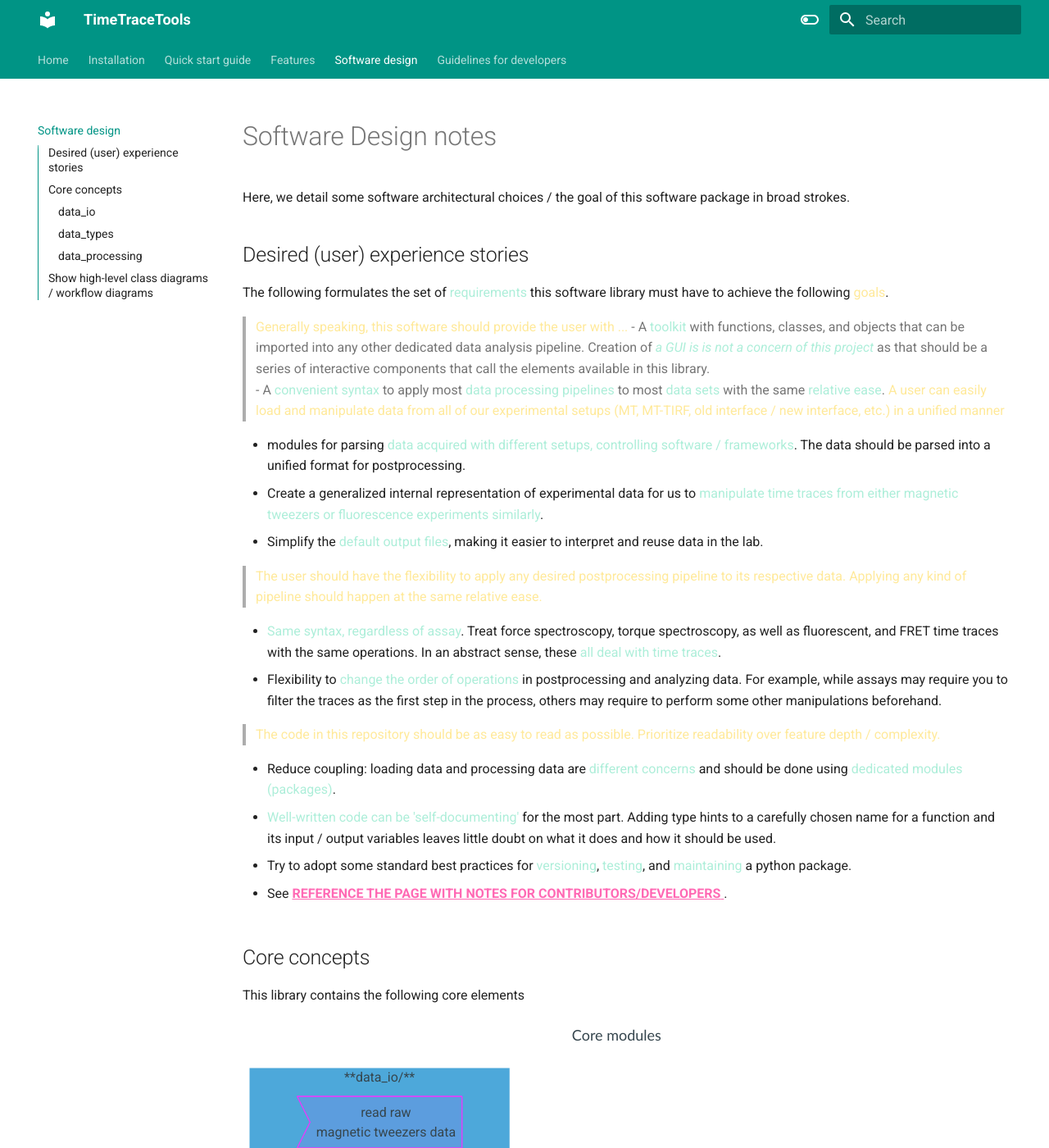
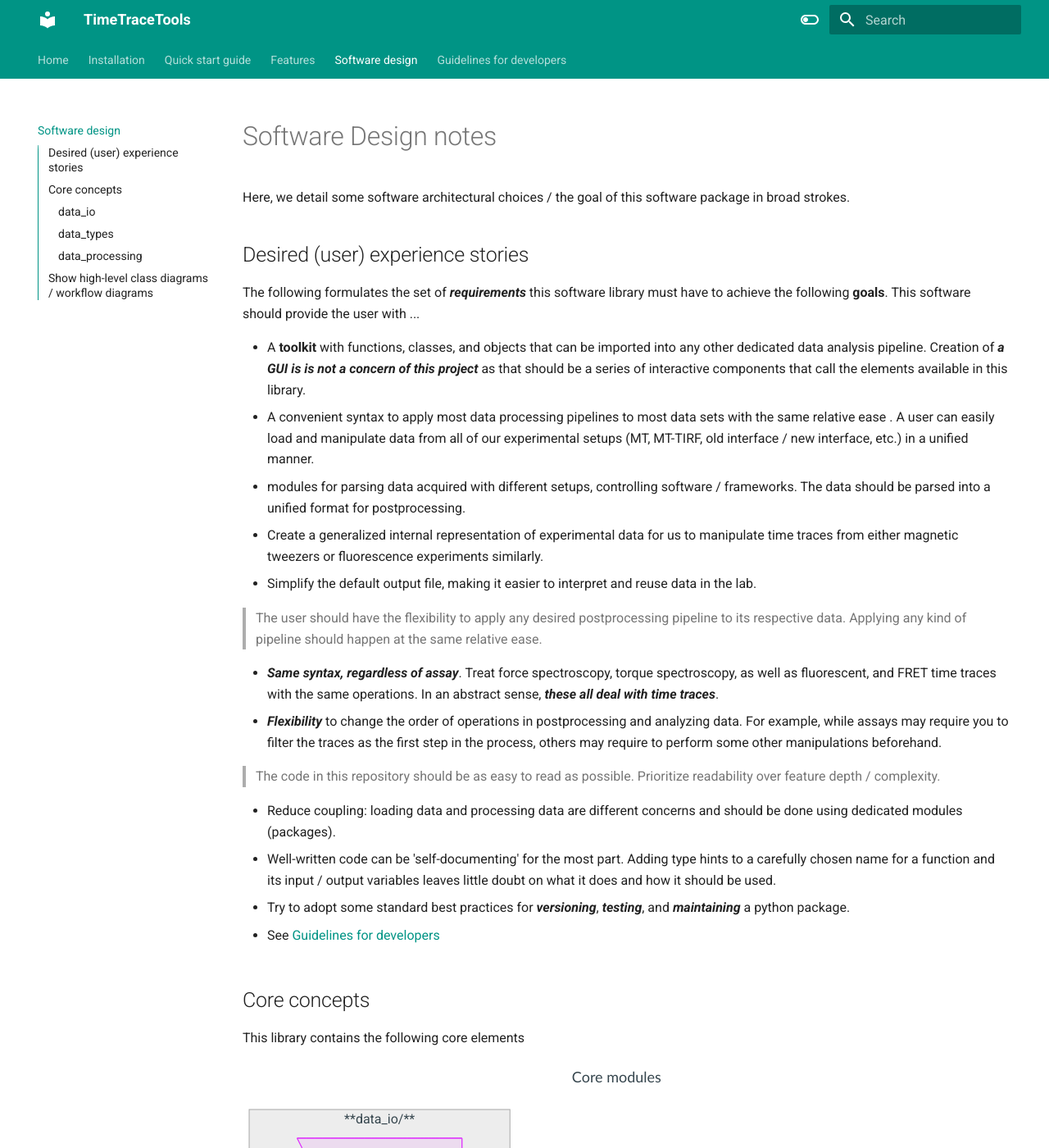
Before and after one commit to KleinMisha/time-trace-tools, an MkDocs documentation site: the page built from docs/software_design.md, in a window 1280 px wide and 1400 px high. Shown: the whole window at 82% size. Built offline with MkDocs 1.6.1 and Material for MkDocs 9.7.7, drawn with Linux system fonts in a browser that asks for light colours; some of the changed text lies outside the part shown.

Commit message:
fixed formatting/issues with colors + added references to other pages.

````diff
--- a/docs/software_design.md
+++ b/docs/software_design.md
@@ -2,35 +2,32 @@
 Here, we detail some software architectural choices / the goal of this software package in broad strokes.
 
 ## Desired (user) experience stories
-The following formulates the set of <span style = "color:#ADEED9">requirements</span> this software library must have to achieve the following <span style="color:#FFE99A">goals</span>.
+The following formulates the set of ***requirements*** this software library must have to achieve the following **goals**.
+This software should provide the user with ...
+
+- A **toolkit** with functions, classes, and objects that can be imported into any other dedicated data analysis pipeline. Creation of ***a GUI is is not a concern of this project*** as that should be a series of interactive components that call the elements available in this library.
+- A convenient syntax to apply most data processing pipelines to most data sets with the same relative ease .
+A user can easily load and manipulate data from all of our experimental setups (MT, MT-TIRF, old interface / new interface, etc.) in a unified manner.
+
+- modules for parsing data acquired with different setups, controlling software / frameworks. The data should be parsed into a unified format for postprocessing.
+- Create a generalized internal representation of experimental data for us to manipulate time traces from either magnetic tweezers or fluorescence experiments similarly.
+- Simplify the default output file, making it easier to interpret and reuse data in the lab.
 
 
+>The user should have the flexibility to apply any desired postprocessing pipeline to its respective data. Applying any kind of pipeline should happen at the same relative ease.
+
+-  ***Same syntax, regardless of assay***. Treat force spectroscopy, torque spectroscopy, as well as fluorescent, and FRET time traces with the same operations. In an abstract sense, ***these all deal with time traces***.
+- ***Flexibility*** to change the order of operations in postprocessing and analyzing data. For example, while assays may require you to filter the traces as the first step in the process, others may require to perform some other manipulations beforehand.
 
 
-><span style = "color:#FFE99A">Generally speaking, this software should provide the user with ...</span>
-- A <span style = "color:#ADEED9">toolkit</span> with functions, classes, and objects that can be imported into any other dedicated data analysis pipeline. Creation of <span style = "color:#ADEED9">*a GUI is is not a concern of this project*</span> as that should be a series of interactive components that call the elements available in this library.
-- A <span style = "color:#ADEED9">convenient syntax </span> to apply most <span style = "color:#ADEED9">data processing pipelines</span> to most <span style = "color:#ADEED9">data sets</span> with the same <span style = "color:#ADEED9">relative ease</span>.
-><span style = "color:#FFE99A">A user can easily load and manipulate data from all of our experimental setups (MT, MT-TIRF, old interface / new interface, etc.) in a unified manner </span>
+>The code in this repository should be as easy to read as possible. Prioritize readability over feature depth / complexity.
 
-- modules for parsing <span style = "color:#ADEED9">data acquired with different setups, controlling software / frameworks</span>. The data should be parsed into a unified format for postprocessing.
-- Create a generalized internal representation of experimental data for us to <span style = "color:#ADEED9"> manipulate time traces from either magnetic tweezers or fluorescence experiments similarly</span>.
-- Simplify the <span style = "color:#ADEED9">default output files</span>, making it easier to interpret and reuse data in the lab.
+- Reduce coupling: loading data and processing data are different concerns and should be done using dedicated modules (packages).
+- Well-written code can be 'self-documenting' for the most part. Adding type hints to a carefully chosen name for a function and its input / output variables leaves little doubt on what it does and how it should be used.
+- Try to adopt some standard best practices for ***versioning***, ***testing***, and ***maintaining*** a python package.
 
 
-><span style = "color:#FFE99A">The user should have the flexibility to apply any desired postprocessing pipeline to its respective data. Applying any kind of pipeline should happen at the same relative ease. </span>
-
-- <span style = "color:#ADEED9">Same syntax, regardless of assay</span>. Treat force spectroscopy, torque spectroscopy, as well as fluorescent, and FRET time traces with the same operations. In an abstract sense, these <span style = "color:#ADEED9">all deal with time traces</span>.
-- Flexibility to <span style = "color:#ADEED9">change the order of operations</span> in postprocessing and analyzing data. For example, while assays may require you to filter the traces as the first step in the process, others may require to perform some other manipulations beforehand.
-
-
-><span style = "color:#FFE99A">The code in this repository should be as easy to read as possible. Prioritize readability over feature depth / complexity. </span>
-
-- Reduce coupling: loading data and processing data are <span style = "color:#ADEED9">different concerns</span> and should be done using <span style = "color:#ADEED9">dedicated modules (packages)</span>.
-- <span style = "color:#ADEED9">Well-written code can be 'self-documenting'</span> for the most part. Adding type hints to a carefully chosen name for a function and its input / output variables leaves little doubt on what it does and how it should be used.
-- Try to adopt some standard best practices for <span style = "color:#ADEED9">versioning</span>, <span style = "color:#ADEED9">testing</span>, and <span style = "color:#ADEED9">maintaining</span> a python package.
-
-
-- See <span style = "color:hotpink"><u>**REFERENCE THE PAGE WITH NOTES FOR CONTRIBUTORS/DEVELOPERS** </u></span>.
+- See [Guidelines for developers](developer_notes.md)
 
 
 
@@ -61,18 +58,14 @@ flowchart
         writeExperiment>write <code>TimeTrace</code> or <br><code>Experiment</code> to file]
     end
 
-style **data_io/** fill:#4DA8DA, stroke:white, color:black
-style **data_types/** fill:#80D8C3, stroke:white, color:black
-style **data_processing/** fill:#FFD66B, stroke:white, color:black
 ```
 The code is organized based on the natural flow of data.
 
+----------
 ### `data_io`
 Contains modules for reading raw experimental data and for writing the results of analysis performed on the data. These modules are likely the most specific to the type of experimental setup used in the lab (especially the reading of data). It is also likely the part to be subject to the most change over time (especially the format results are stored as). Splitting off these functionalities into their own package therefore enforces one to make the other components of this library to be reusable / adjustable to any type of input/output format.
 
-
-<span style = "color:hotpink"><u>**REFERENCE THE DATA_IO PAGE** </u></span>
-
+----------
 ### `data_types`
 After parsing your raw data file, you need an internal representation of the data that makes it convenient to manipulate.
 This package introduces two core classes: `TimeTrace` and `Experiment`.
@@ -107,10 +100,10 @@ Concrete implementations (e.g. `MagneticTweezersExperiment` and `MagneticTweezer
 + `_values()` :: A method that defines the value arrays of the `TimeTrace`.
 + `_create_trace_list_from_raw_data()`:: A method that prescribes how to parse loaded raw data into the prescribed form of `TimeTrace` instances.
 
-<span style = "color:hotpink"><u>**REFERENCE THE DATA_TYPES PAGE** </u></span>. Both the parent classes and the concrete implementations contain several convenience methods for basic manipulations.
+Both the parent classes and the concrete implementations contain several convenience methods for basic manipulations.
 
 
-
+------------
 ### `data_processing`
 Finally, this package concerns itself with analysis of the data.
 It introduces the following core concepts: `Transformation` and `ExperimentProcessor`.
@@ -145,31 +138,20 @@ classDiagram
     }
 ```
 
-Transformations are only applied when you call the `.run()` method. The `ExperimentProcessor` keeps track of where in the pipeline (list of transformations) you are at, and applies all transformations from the start upon a call to `.run()`. In turn, `data_io` has methods to write the output of an `ExperimentProcessor` to a TOML file containing only the set of instructions to redo all the desire transformations on your raw data. This reduces the amount of intermediate files stored by default and makes things more uniform across different kinds of experiments. See the [See the Quick start guide](#quick-start-guide).
+Transformations are only applied when you call the `.run()` method. The `ExperimentProcessor` keeps track of where in the pipeline (list of transformations) you are at, and applies all transformations from the start upon a call to `.run()`. In turn, `data_io` has methods to write the output of an `ExperimentProcessor` to a TOML file containing only the set of instructions to redo all the desire transformations on your raw data. This reduces the amount of intermediate files stored by default and makes things more uniform across different kinds of experiments. For more info see [data_processing](data_processing.md).
 
-<span style = "color:hotpink"><u>**REFERENCE THE QUICK START GUIDE** </u></span>
-
-
-<span style="color:#FFE99A">For more info see `data_processing/README.md`. </span>
-
+------------
 ## Show high-level class diagrams / workflow diagrams
 The core concepts introduced above interact with the following basic workflow in mind:
-
-<span style = "color:hotpink"><u>**REFERENCE THE QUICK START PAGE** </u></span>
-
-
-
-
-
 
 ```mermaid
 graph LR
     %% Node styles
-    classDef fileNode fill:#white,stroke:#4DA8DA,stroke-width:2px, color:white
-    classDef dataIO fill:#4DA8DA, stroke:white, color:black, stroke-width:1px
-    classDef dataTypes fill:#80D8C3, stroke:white, color:black,stroke-width:1px
-    classDef dataProcessing fill:#FFD66B, stroke:white, color:black,stroke-width:1px
-    classDef placeholder fill:none, stroke:#FFD66B, color:#FFD66B,stroke-dasharray: 4 2, stroke-width:1px
+    classDef fileNode fill:stroke-width:2px, color:white
+    classDef dataIO  color:black, stroke-width:1px
+    classDef dataTypes  color:black,stroke-width:1px
+    classDef dataProcessing  color:black,stroke-width:1px
+    classDef placeholder fill:none, color:#FFD66B,stroke-dasharray: 4 2, stroke-width:1px
 
 
 
@@ -207,7 +189,7 @@ graph LR
 ```
 
 1. Perform the single-molecule experiment to generate the raw data file
-2. Instantiate an `Experiment` object (`MagneticTweezersExperiment` with working with the magnetic-tweezers) by supplying both the raw data file and a function from `data_io` that reads this type of file. The output of the function is standardized (<span style = "color:hotpink"><u>**REFERENCE THE DATA_IO PAGE** </u></span>). Hence, a concrete `Experiment` knows how to parse this into concrete `TimeTrace` objects.
-3. Create an `ExperimentProcessor` by supplying your `Experiment`
-4. Register your desired set of manipulations / `Transformation` instances and run the analysis.
-5. Store the instructions to redo this analysis into a `TOML` file.
+2. Instantiate an `Experiment` object (`MagneticTweezersExperiment` with working with the magnetic-tweezers) by supplying both the raw data file and a function from [`data_io`](data_io.md) that reads this type of file. The output of the function is standardized. Hence, a concrete [`Experiment`](data_types.md) knows how to parse this into concrete [`TimeTrace`](data_types.md) objects.
+3. Create an [`ExperimentProcessor`](data_processing.md) by supplying your [`Experiment`](data_types.md)
+4. Register your desired set of manipulations /[ `Transformation`](data_processing.md) instances and run the analysis.
+5. Store the instructions to redo this analysis into a [`TOML` file](data_io.md).
````
